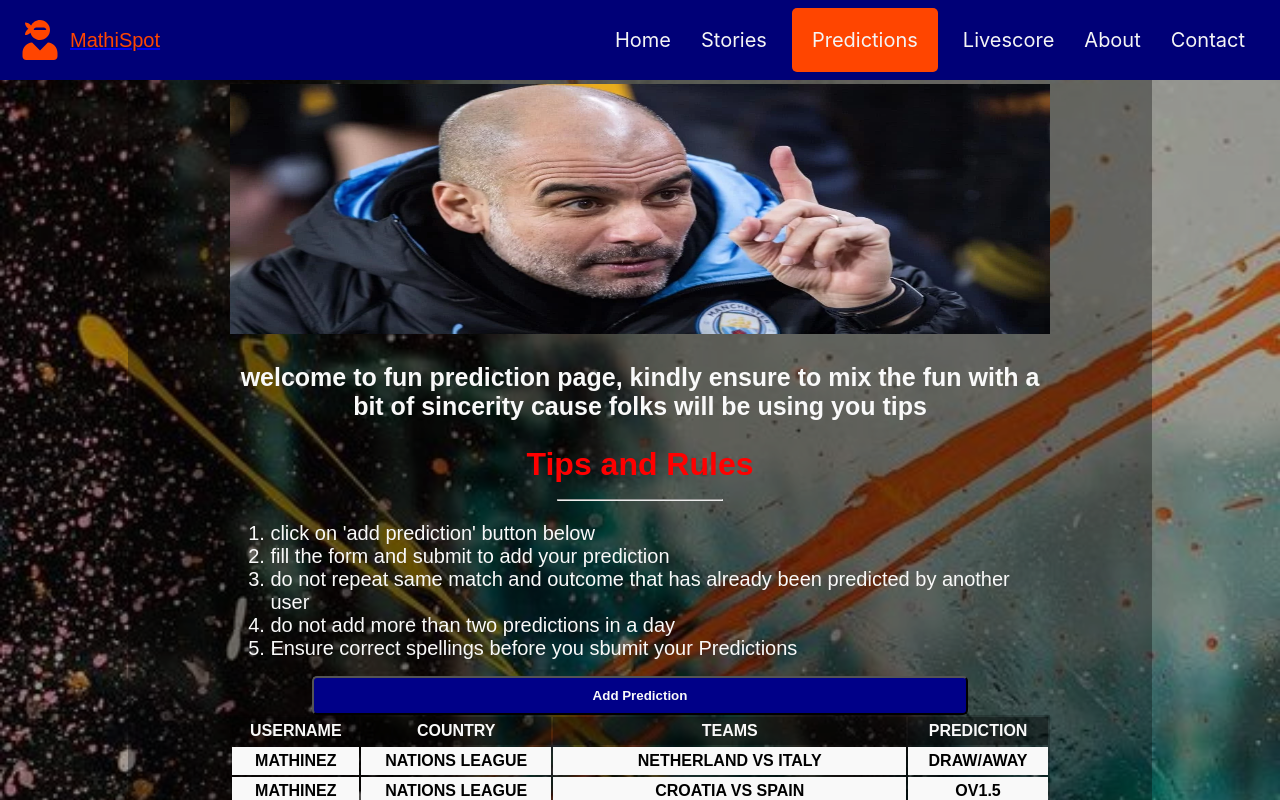
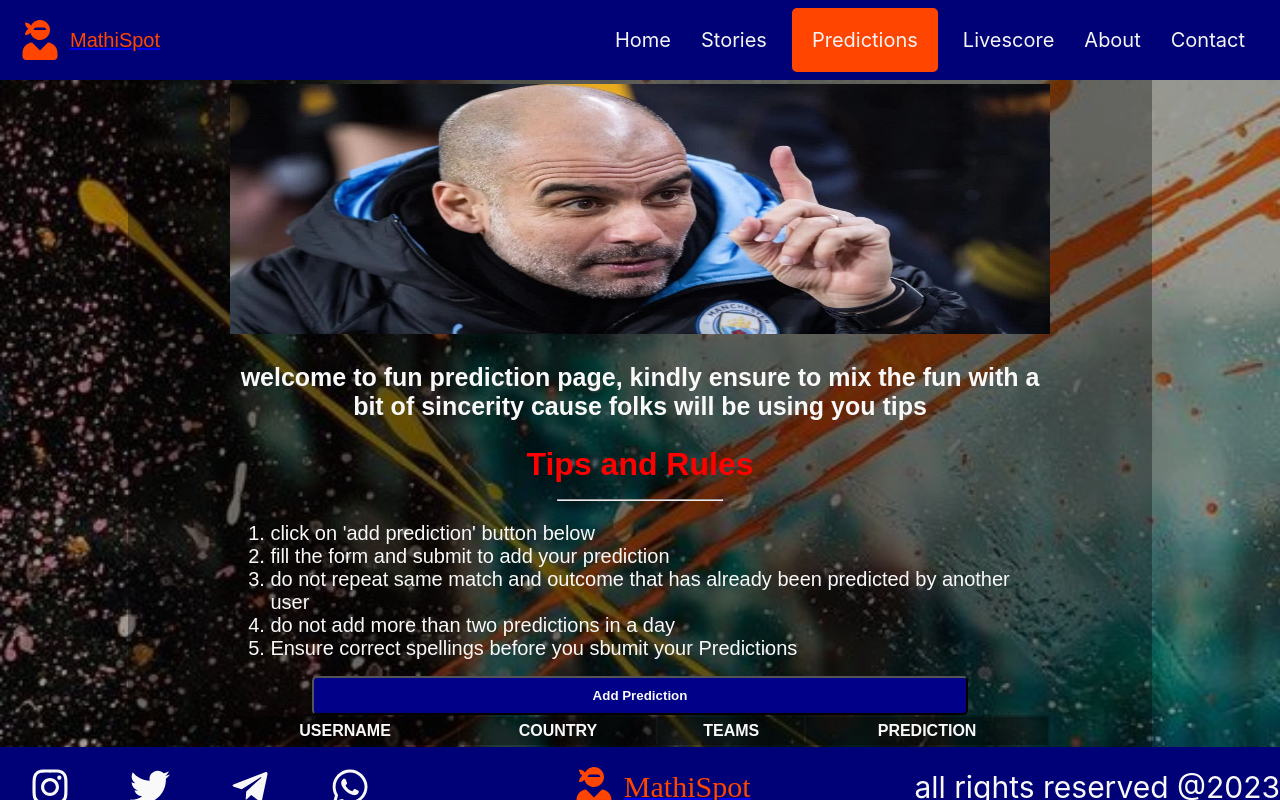
Before and after one commit to mathinez94/mathispot, a React (Create React App) app: page /predictions in a window 1280 px wide. Shown: the top 800 px of the page. Built offline with nearby package versions, Linux system fonts and the light colour scheme.

Commit message:
local storage to prediction

```diff
--- a/src/pages/predictions/Predictions.jsx
+++ b/src/pages/predictions/Predictions.jsx
@@ -1,23 +1,29 @@
-import React from 'react'
+import React, { useEffect } from 'react'
 import './Predictions.css'
 import { useState } from 'react'
 import PredictionTable from './PredictionTable'
 import PredictionTableContent from './PredictionTableContent'
 
+const retrieveTableRows = () => {
+  const tableRowsData = localStorage.getItem('tableRows');
+  if(tableRowsData){
+    return JSON.parse(tableRowsData)
+  }else{
+    return []
+  }
+}
+
 const Predictions = () => {
-  const [tableRows, setTableRows] = useState([
-    {  username: 'Mathinez', country: 'nations league', teams: 'netherland vs italy', prediction: 'draw/away'},
-    {  username: 'Mathinez', country: 'nations league', teams: 'croatia vs spain', prediction: 'ov1.5'},
-    {  username: 'Mathinez', country: 'afcon', teams: 'congo vs mali', prediction: 'draw/away'},
-    {  username: 'Mathinez', country: 'afcon', teams: 'uganda vs algeria', prediction: 'ov 1.5'},
-    {  username: 'Mathinez', country: 'afcon', teams: 'Sierra Leone vs nigeria', prediction: '0v 1.5'},
-    {  username: 'Mathinez', country: 'concacaf', teams: 'panama vs mexico', prediction: 'ov1.5'},
-    {  username: 'Mathinez', country: 'friendlies', teams: 'venezuela vs guatemala', prediction: 'draw/home'},
-    {  username: 'Mathinez', country: 'friendlies', teams: 'singapore vs solomon island', prediction: 'draw/home'},
-    {  username: 'Mathinez', country: 'friendlies', teams: 'egypt vs south sudan', prediction: 'home'}
-  ]);
+  const [tableRows, setTableRows] = useState(retrieveTableRows());
 
   const  [ showAddTable, setShowAddTable ] = useState(false)
+
+
+
+  useEffect(()=>{
+    localStorage.setItem('tableRows', JSON.stringify(tableRows))
+  },[tableRows])
+
 
   const handleNewRow = ( newRow) => {
     setTableRows([...tableRows, newRow])
```
